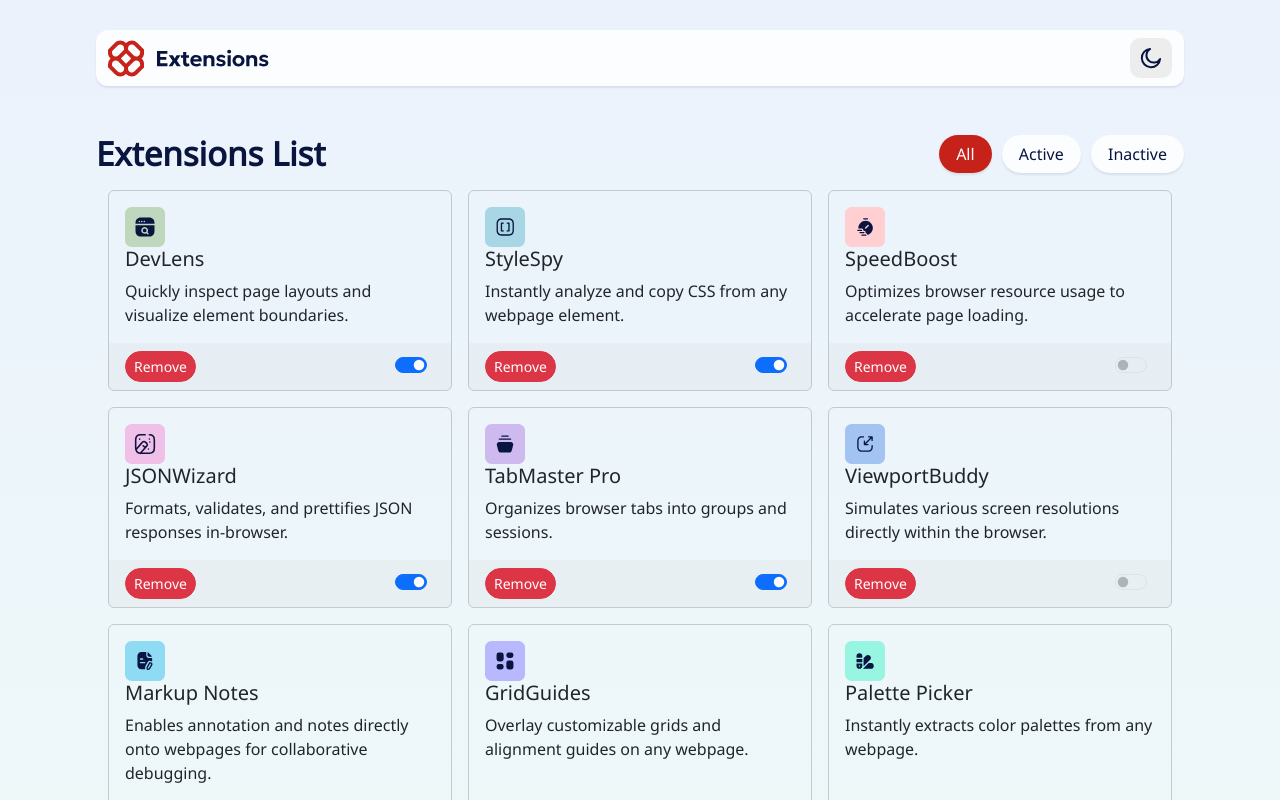
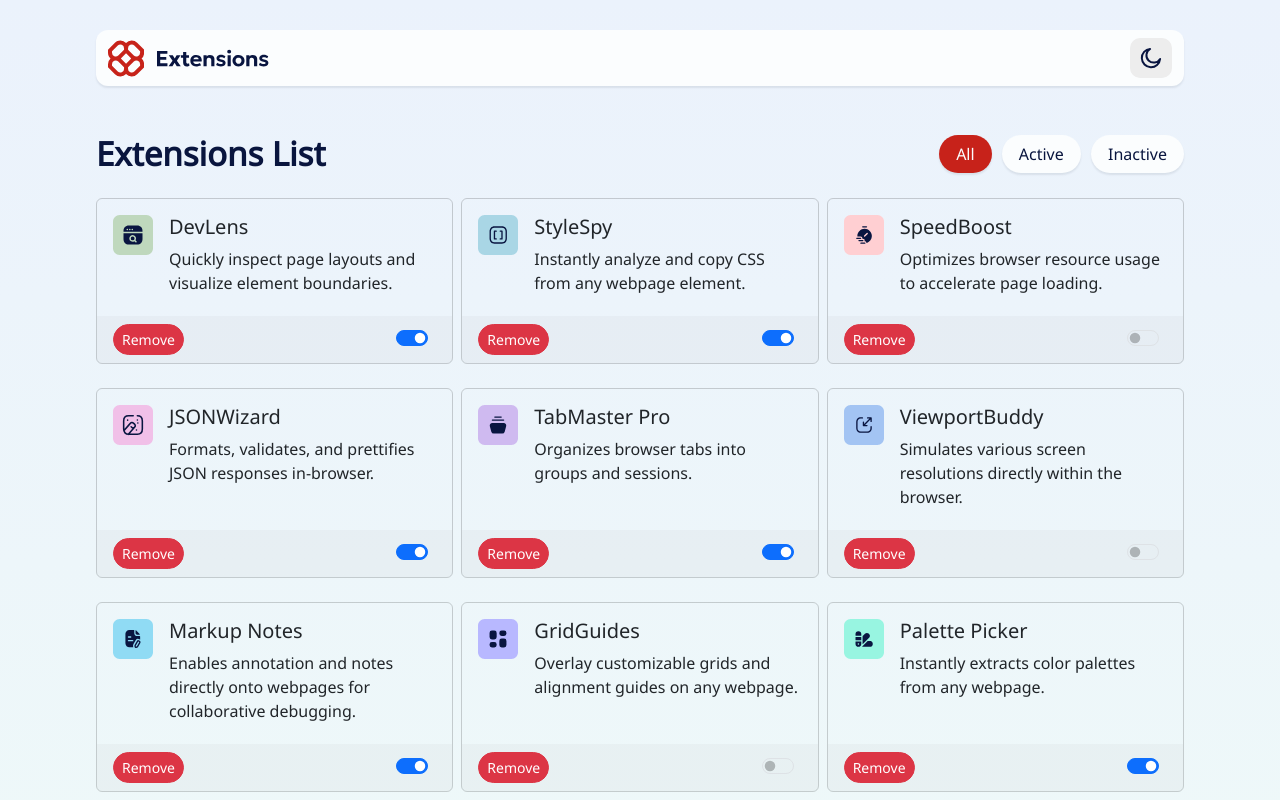
Before and after one commit to FriedAxons/browser-extension-manager-ui, a React (Vite) app: page / in a window 1280 px wide. Shown: the top 800 px of the page. Built offline with nearby package versions, Linux system fonts and the light colour scheme.

Commit message:
Style GridCard and ExtensionsGrid

```diff
--- a/src/colormode.css
+++ b/src/colormode.css
@@ -82,7 +82,6 @@ body > div {
   height: 37px;
 }
 
-
 /* Topbar */
 .topbar {
   background-color: var(--bs-topbar-bg);
--- a/src/components/ExtensionsGrid.tsx
+++ b/src/components/ExtensionsGrid.tsx
@@ -5,10 +5,10 @@ import GridCard from "./GridCard";
 import extensions from "../../data.json";
 
 const ExtensionsGrid: React.FC = () => (
-  <Container>
-    <Row className="g-3">
+  <Container fluid className="min-vh-100 d-flex flex-column p-0">
+    <Row className="flex-grow-1 g-2">
       {extensions.map((ext, idx) => (
-        <Col key={idx} xs={12} sm={6} md={4}>
+        <Col key={idx} xs={12} sm={6} md={4} lg={3} xl={4} className="mb-3">
           <GridCard {...ext} />
         </Col>
       ))}
--- a/src/components/FilterBar.tsx
+++ b/src/components/FilterBar.tsx
@@ -12,7 +12,7 @@ const Filterbar = () => {
   ];
 
   return (
-    <div className="filterbar d-flex justify-content-between align-items-center mb-3">
+    <div className="filterbar d-flex justify-content-between align-items-center mb-4">
       {/* Left side heading */}
       <h3 className="filterbar-header">Extensions List</h3>
 
--- a/src/components/GridCard.tsx
+++ b/src/components/GridCard.tsx
@@ -26,9 +26,11 @@ const GridCard: React.FC<GridCardProps> = ({
           height={40}
           className="me-3"
         />
+        <div>
+          <Card.Title>{name}</Card.Title>
+          <Card.Text>{description}</Card.Text>
+        </div>
       </div>
-      <Card.Title>{name}</Card.Title>
-      <Card.Text>{description}</Card.Text>
     </Card.Body>
     <Card.Footer className="d-flex justify-content-between align-items-center border-0">
       <Button variant="danger" className="rounded-pill btn-sm">
```
